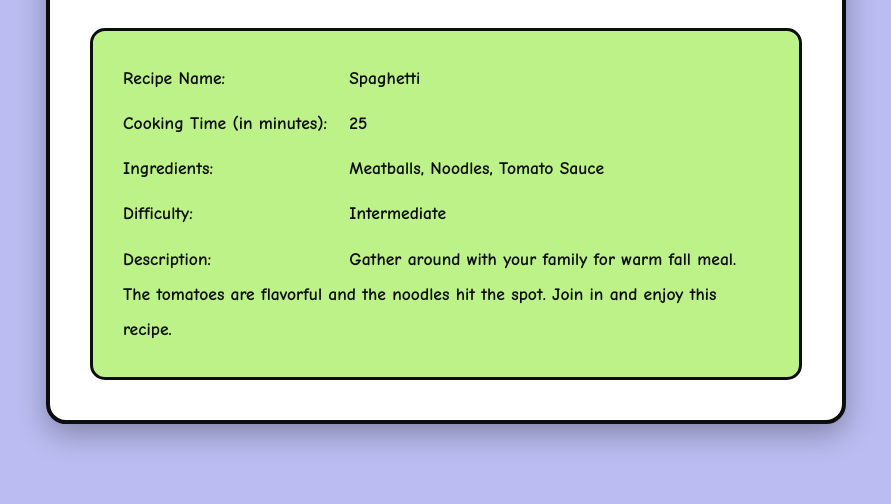
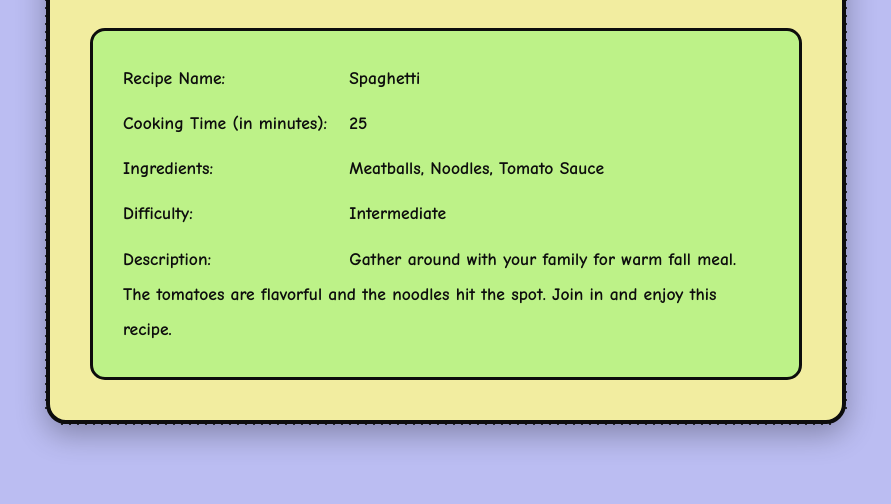
Before and after one commit to Bre-Wonder/Recipe-App-Achievment, a Django app: page /list/1 in a window 1280 px wide. Shown: the part 538-1042 px from the top of the page, without its empty margins (194-1085 px from the left). Run offline with Django 5.2, Linux system fonts and the light colour scheme; a user stored in the database is signed in; data comes from the database, SQL or seed files in the repository.

Commit message:
background color updated

```diff
--- a/Acheivement 2/A2_Recipe_App/src/recipeApp/templates/recipeApp/recipe_details.html
+++ b/Acheivement 2/A2_Recipe_App/src/recipeApp/templates/recipeApp/recipe_details.html
@@ -115,7 +115,7 @@
         }
 
         .recipe-detail {
-            background: white;
+            background: #F2EDA0;
             padding: 40px;
             border-radius: 20px;
             border: 4px solid #0D0D0D;
@@ -123,6 +123,27 @@
             max-width: 800px;
             margin: 0 auto;
             text-align: center;
+            position: relative;
+            transition: all 0.3s ease;
+        }
+
+        .recipe-detail::before {
+            content: "";
+            position: absolute;
+            top: -6px;
+            left: -6px;
+            right: -6px;
+            bottom: -6px;
+            background: radial-gradient(circle at 2px 2px, #0D0D0D 1px, transparent 1px);
+            background-size: 8px 8px;
+            border-radius: 24px;
+            z-index: -1;
+            opacity: 0.8;
+            transition: opacity 0.3s ease;
+        }
+
+        .recipe-detail:hover::before {
+            opacity: 1;
         }
 
         .recipe-detail h2 {
```
